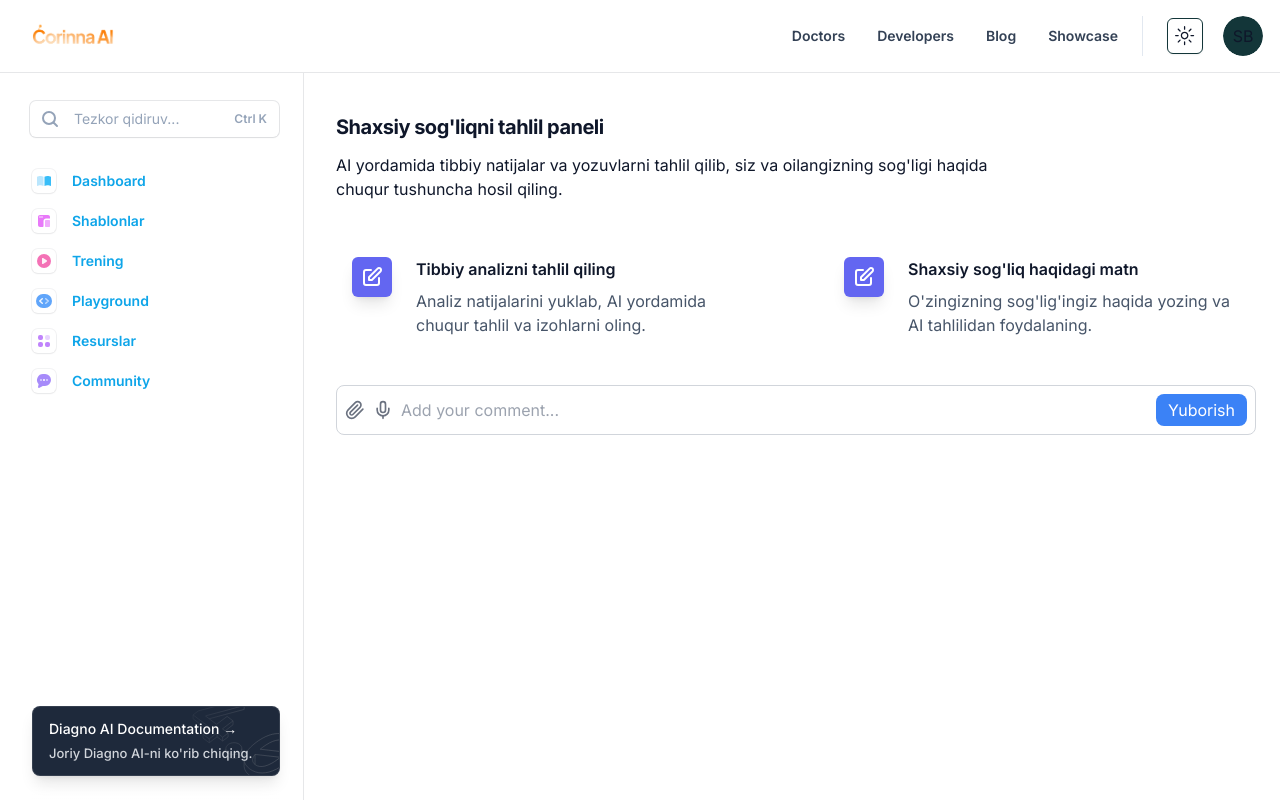
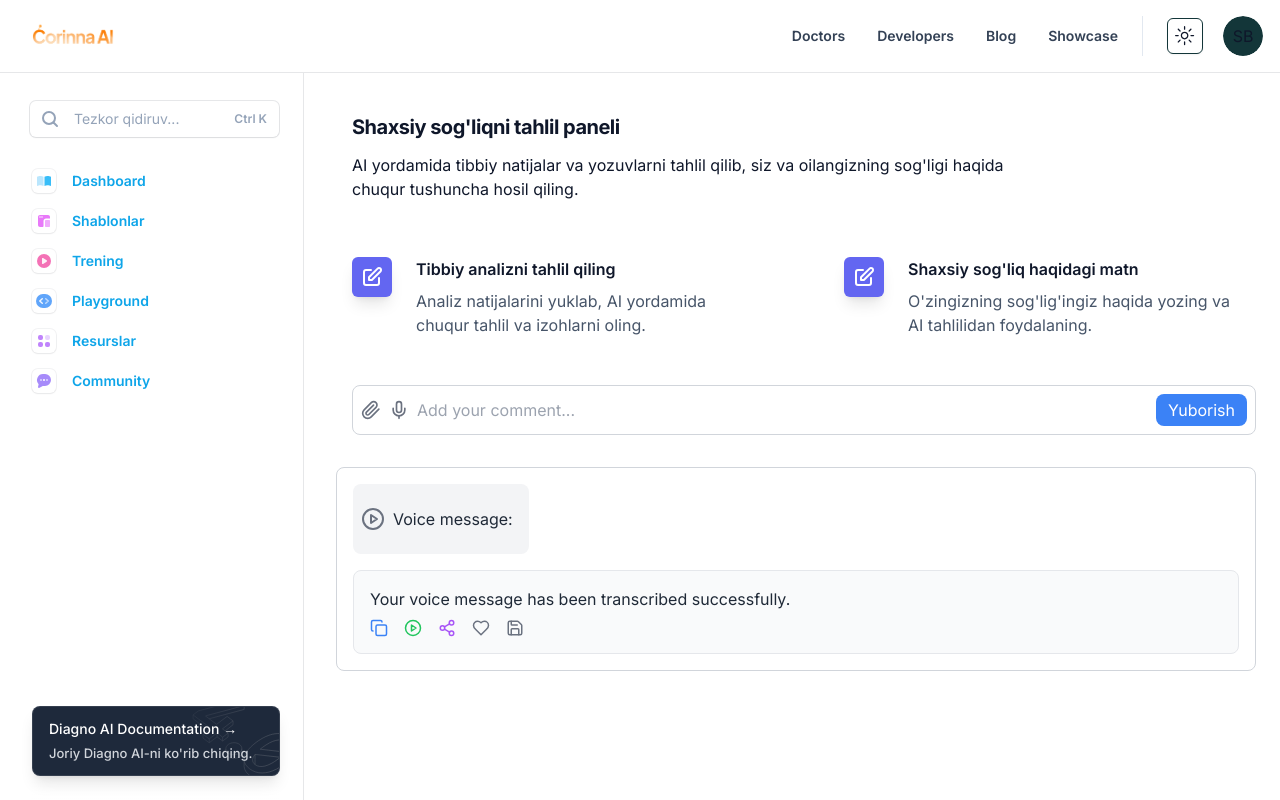
Before and after one commit to Uralov-Berdibek/diagno_ai, a Next.js app: page /dashboard in a window 1280 px wide. Built offline with nearby package versions, Linux system fonts and the light colour scheme; no server answers.

Commit message:
add respone.tsx

```diff
--- a/src/app/dashboard/layout.tsx
+++ b/src/app/dashboard/layout.tsx
@@ -7,11 +7,11 @@ import SearchModal from '../../components/modal/search-modal';
 
 const RootLayout = ({ children }: { children: React.ReactNode }) => {
   return (
-    <div className='w-full min-h-[100vh] bg-white dark:bg-slate-800 text-slate-900 dark:text-white'>
+    <div className='w-full min-h-[100vh] bg-white dark:bg-slate-800 text-slate-900 dark:text-white pb-8'>
       <Header />
       <HeaderMobile />
       <SearchModal />
-      <div className='overflow-hidden'>
+      <div>
         <Sidebar />
         <MobileSidebar />
         {children}
--- a/src/app/dashboard/page.tsx
+++ b/src/app/dashboard/page.tsx
@@ -1,47 +1,18 @@
-'use client';
-
-import React, { useState, useRef } from 'react';
 import MainSection from '../../components/shared/dashboard/main';
-import { Paperclip, Mic } from 'lucide-react';
+import SendMessages from '../../components/shared/dashboard/send-messages';
+import Response from '../../components/shared/dashboard/response';
 
 export default function Dashboard() {
-  const [comment, setComment] = useState('');
-  const textareaRef = useRef<HTMLTextAreaElement>(null);
-
-  const handleInputChange = (e: React.ChangeEvent<HTMLTextAreaElement>) => {
-    setComment(e.target.value);
-
-    // Adjust the height dynamically
-    if (textareaRef.current) {
-      textareaRef.current.style.height = 'auto'; // Reset height
-      textareaRef.current.style.height = `${textareaRef.current.scrollHeight}px`; // Set to scroll height
-    }
-  };
   return (
     <div className='lg:pl-[21rem] pr-6'>
       <div className='max-w-3xl mx-auto relative z-20 pt-10 xl:max-w-none'>
         <MainSection />
-        <div className='flex items-center space-x-2 border border-gray-300 rounded-lg p-2 my-8'>
-          <div className='flex items-center gap-2'>
-            <button className='text-gray-500 hover:text-gray-700'>
-              <Paperclip size={20} />
-            </button>
-            <button className='text-gray-500 hover:text-gray-700'>
-              <Mic size={20} />
-            </button>
-          </div>
-          <textarea
-            ref={textareaRef}
-            value={comment}
-            onChange={handleInputChange}
-            className='flex-1 border-none resize-none focus:ring-0 focus:outline-none bg-transparent overflow-hidden'
-            placeholder='Add your comment...'
-            rows={1} // Minimum rows
-          />
-          <button className='bg-blue-500 text-white px-3 py-1 rounded-lg hover:bg-blue-600'>
-            Yuborish
-          </button>
-        </div>
+        <SendMessages />
+        <Response
+          requestType='sound'
+          requestContent='https://example.com/voice-message.ogg'
+          response='Your voice message has been transcribed successfully.'
+        />
       </div>
     </div>
   );
--- a/src/components/shared/dashboard/main.tsx
+++ b/src/components/shared/dashboard/main.tsx
@@ -3,10 +3,10 @@ import React from 'react';
 const MainSection = () => {
   return (
     <section className='relative'>
-      <h2 className='text-slate-900 text-xl tracking-tight font-bold mb-3 dark:text-slate-200'>
+      <h2 className='text-slate-900 text-xl tracking-tight font-bold mb-3 dark:text-slate-200 ml-4'>
         Shaxsiy sog&#39;liqni tahlil paneli
       </h2>
-      <div className='mb-10 max-w-2xl prose prose-slate xl:mb-0 dark:prose-dark'>
+      <div className='mb-10 max-w-2xl prose prose-slate xl:mb-0 dark:prose-dark ml-4'>
         <p>
           AI yordamida tibbiy natijalar va yozuvlarni tahlil qilib, siz va oilangizning sog&#39;ligi
           haqida chuqur tushuncha hosil qiling.
--- /dev/null
+++ b/src/components/shared/dashboard/response.tsx
@@ -0,0 +1,106 @@
+'use client';
+
+import { useState } from 'react';
+import { FileText, PlayCircle, Copy, Share2, Heart, Save } from 'lucide-react';
+
+type RequestType = 'text' | 'file' | 'sound';
+
+interface RequestResponseProps {
+  requestType: RequestType;
+  requestContent: string; // Text or file name or voice message URL
+  response: string;
+}
+
+export default function Response({ requestType, requestContent, response }: RequestResponseProps) {
+  const [liked, setLiked] = useState(false);
+  const [saved, setSaved] = useState(false);
+
+  const handleCopy = () => {
+    navigator.clipboard.writeText(response);
+    alert('Response copied to clipboard!');
+  };
+
+  const handleListen = () => {
+    const utterance = new SpeechSynthesisUtterance(response);
+    speechSynthesis.speak(utterance);
+  };
+
+  const handleSave = () => {
+    setSaved(true);
+    alert('Response saved successfully!');
+  };
+
+  return (
+    <div className='p-4 border border-gray-300 rounded-lg space-y-4 dark:bg-gray-800 dark:border-gray-600'>
+      {/* Request Section */}
+      <div className='flex flex-col sm:flex-row sm:items-center sm:space-x-2'>
+        {requestType === 'text' && (
+          <p className='bg-gray-100 p-2 rounded-lg text-gray-800 dark:bg-gray-700 dark:text-gray-200 w-full sm:w-auto'>
+            {requestContent}
+          </p>
+        )}
+        {requestType === 'file' && (
+          <div className='flex items-center space-x-2 bg-gray-100 p-2 rounded-lg dark:bg-gray-700 w-full sm:w-auto'>
+            <FileText size={20} className='text-gray-500 dark:text-gray-400' />
+            <span className='text-gray-800 dark:text-gray-200 truncate'>{requestContent}</span>
+          </div>
+        )}
+        {requestType === 'sound' && (
+          <div className='bg-gray-100 p-2 rounded-lg flex items-center space-x-2 dark:bg-gray-700 w-full sm:w-auto'>
+            <PlayCircle size={24} className='text-gray-500 dark:text-gray-400' />
+            <span className='text-gray-800 dark:text-gray-200'>Voice message:</span>
+            <audio controls className='w-full sm:w-auto'>
+              <source src={requestContent} />
+              Your browser does not support the audio tag.
+            </audio>
+          </div>
+        )}
+      </div>
+
+      {/* Response Section */}
+      <div className='bg-gray-50 p-4 rounded-lg border border-gray-200 dark:bg-gray-700 dark:border-gray-600'>
+        <p className='text-gray-800 dark:text-gray-200 break-words'>{response}</p>
+        <div className='flex flex-wrap space-x-4 mt-2'>
+          <button
+            onClick={handleCopy}
+            className='flex items-center space-x-1 text-blue-500 hover:text-blue-700 dark:text-blue-400 dark:hover:text-blue-600'
+          >
+            <Copy size={18} />
+          </button>
+          <button
+            onClick={handleListen}
+            className='flex items-center space-x-1 text-green-500 hover:text-green-700 dark:text-green-400 dark:hover:text-green-600'
+          >
+            <PlayCircle size={18} />
+          </button>
+          <button
+            onClick={() => alert('Share functionality not implemented yet!')}
+            className='flex items-center space-x-1 text-purple-500 hover:text-purple-700 dark:text-purple-400 dark:hover:text-purple-600'
+          >
+            <Share2 size={18} />
+          </button>
+          <button
+            onClick={() => setLiked(!liked)}
+            className={`flex items-center space-x-1 ${
+              liked
+                ? 'text-red-500'
+                : 'text-gray-500 dark:text-gray-400 hover:text-red-700 dark:hover:text-red-600'
+            }`}
+          >
+            <Heart size={18} />
+          </button>
+          <button
+            onClick={handleSave}
+            className={`flex items-center space-x-1 ${
+              saved
+                ? 'text-green-500 dark:text-green-400'
+                : 'text-gray-500 dark:text-gray-400 hover:text-green-700 dark:hover:text-green-600'
+            }`}
+          >
+            <Save size={18} />
+          </button>
+        </div>
+      </div>
+    </div>
+  );
+}
--- /dev/null
+++ b/src/components/shared/dashboard/send-messages.tsx
@@ -0,0 +1,43 @@
+'use client';
+
+import React, { useState, useRef } from 'react';
+import { Paperclip, Mic } from 'lucide-react';
+const SendMessages = () => {
+  const [comment, setComment] = useState('');
+  const textareaRef = useRef<HTMLTextAreaElement>(null);
+
+  const handleInputChange = (e: React.ChangeEvent<HTMLTextAreaElement>) => {
+    setComment(e.target.value);
+
+    // Adjust the height dynamically
+    if (textareaRef.current) {
+      textareaRef.current.style.height = 'auto'; // Reset height
+      textareaRef.current.style.height = `${textareaRef.current.scrollHeight}px`; // Set to scroll height
+    }
+  };
+  return (
+    <div className='flex items-center space-x-2 border border-gray-300 rounded-lg p-2 my-8 ml-4'>
+      <div className='flex items-center gap-2'>
+        <button className='text-gray-500 hover:text-gray-700'>
+          <Paperclip size={20} />
+        </button>
+        <button className='text-gray-500 hover:text-gray-700'>
+          <Mic size={20} />
+        </button>
+      </div>
+      <textarea
+        ref={textareaRef}
+        value={comment}
+        onChange={handleInputChange}
+        className='flex-1 border-none resize-none focus:ring-0 focus:outline-none bg-transparent overflow-hidden'
+        placeholder='Add your comment...'
+        rows={1}
+      />
+      <button className='bg-blue-500 text-white px-3 py-1 rounded-lg hover:bg-blue-600'>
+        Yuborish
+      </button>
+    </div>
+  );
+};
+
+export default SendMessages;
```
